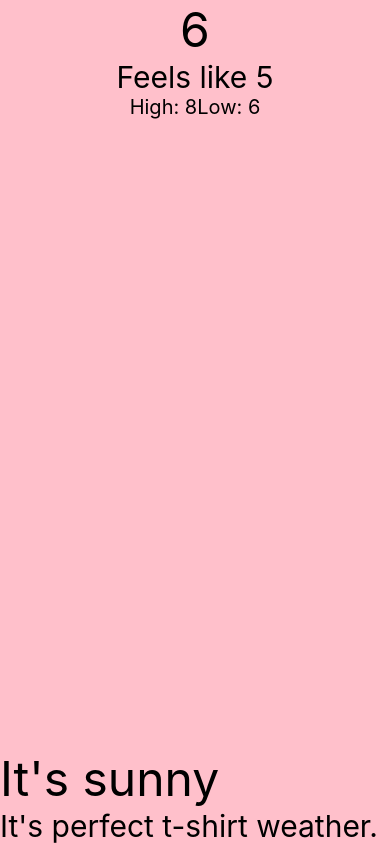
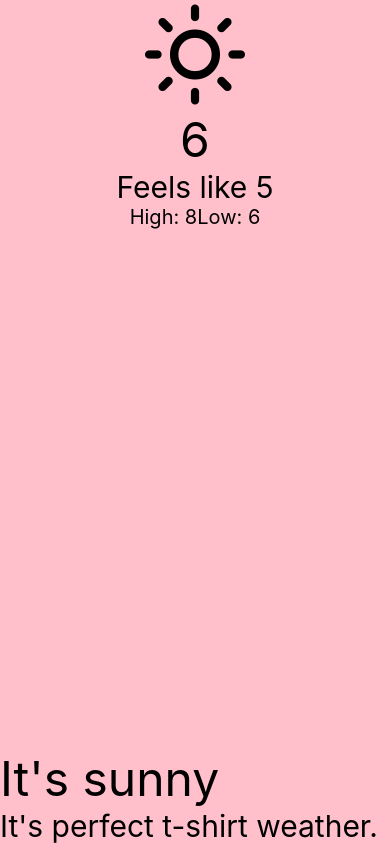
Before and after one commit to SaidNivek/WeatherApp, a React Native app: screen / in a window 390 px wide. Built offline with nearby package versions, Linux system fonts and the light colour scheme.

Commit message:
Add sun icon to the App.js page as a static component

```diff
--- a/App.js
+++ b/App.js
@@ -1,12 +1,15 @@
 import React from 'react'
 // StyleSheet is used so we can write CSS as an object to make our code more clean and not use inline styles (see below)
 import { View, Text, SafeAreaView, StyleSheet } from 'react-native'
+// The below icon comes from icons.expo.fyi - the icons are installed automatically when we start the native project with expo
+import { Feather } from '@expo/vector-icons';
 
 const App = () => {
   return (
     // SafeAreaView will move the Views into the space on the phone that is most viewable and not used by default phone UI elements, such as the status bar at the top of the phone, etc
     <SafeAreaView style={styles.wrapper}>
       <View style={styles.container}>
+      <Feather name="sun" size={100} color="black" />
         <Text style={styles.temp}>6</Text>
         <Text style={styles.feels}>Feels like 5</Text>
         <View style={styles.highLowWrapper}>
```
